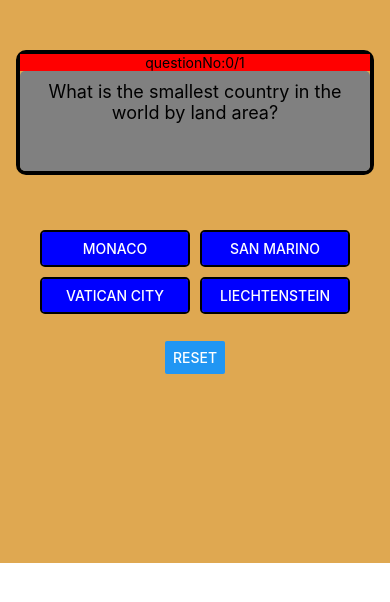
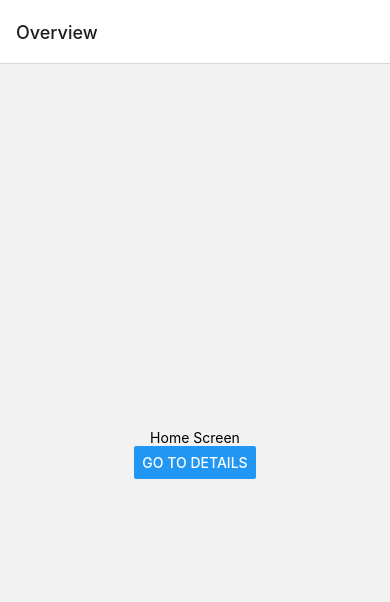
Before and after one commit to narangrg443/expo-react-native, a React Native app: screen / in a window 390 px wide. Shown: the top 602 px of the page. Built offline with nearby package versions, Linux system fonts and the light colour scheme.

Commit message:
navigate one screen to other

```diff
--- a/App.js
+++ b/App.js
@@ -1,111 +1,50 @@
-import React,{useState} from 'react';
-import { View, Text, FlatList,Button } from 'react-native';
-import { styles } from './style/AppStyle';
-import Checkbox from 'expo-checkbox';
-import questions from './components/Questions';
+// In App.js in a new project
+
+import * as React from 'react';
+import { View, Text,Button } from 'react-native';
+import { NavigationContainer } from '@react-navigation/native';
+import { createNativeStackNavigator } from '@react-navigation/native-stack';
 
 
 
-
-export default function App() {
-  const [questionNo,setQuestionNo]=useState(0);
-  const [goNext,setGoNext]=useState(false);
-  const [score,setScore]=useState(0);
-  const [answerColor,setAnswerColor]=useState(['blue','blue','blue','blue'])
-
-
-  const renderItem = ({ item,index}) => (
-    <View style={styles.answerOption}>
-      <Button style={styles.answerText} title={item}
-   onPress={()=>handleAnswer(index)}
-     color={answerColor[index]}
-
+function HomeScreen({ navigation }) {
+  return (
+    <View style={{ flex: 1, alignItems: 'center', justifyContent: 'center' }}>
+      <Text>Home Screen</Text>
+      <Button
+        title="Go to Details"
+        onPress={() => navigation.navigate('Details',{name:'anil'})}
       />
     </View>
   );
-
-  //next question handler
-const nextQuestion=()=>{
-  if(goNext){
-    if(questionNo>=questions.length-1){setScore(0)}
-  setQuestionNo(prev=>prev>questions.length-2?0:prev+1);
-  setGoNext(false);
-  setAnswerColor(prev=>prev.map(data=>'blue'));
 }
 
-}
-// answer handleer
- const handleAnswer=(id)=>{
-   //if answer is correct
-
-   if(id===questions[questionNo].answer){
-
-     if(!goNext){setScore(prev=>prev+1);}
-     setAnswerColor(prev=>{
-      const updatedColor=[...prev]
-      updatedColor[id]='green';
-      return updatedColor;
-
-      });
-    }else{
-      //if answer is incorrect
-      setAnswerColor(prev=>{
-        const updatedColor=[...prev];
-        updatedColor[id]='red';
-        return updatedColor;
-      })
-    }
-
-    setGoNext(true);
- }
-
-
-
+function DetailsScreen({ navigation }) {
   return (
-
-
-    <View style={styles.container}>
-
-      <View style={styles.questionContainer}>
-
-
-        <Text style={{textAlign:'center',backgroundColor:'red'}}>questionNo:{`${score}/${questionNo+1}`}</Text>
-
-
-        <Text style={styles.question}>{questions[questionNo].question}</Text>
-
-
-      </View>
-
-          <View style={styles.nextButton}>
-         {goNext?(
-
-
-         <Button title="next" onPress={nextQuestion}/>
-         ):null
-
-    }
-    </View>
-
-
-
-
-
-      <FlatList
-        data={questions[questionNo].options }
-        keyExtractor={(item,i) =>i.toString()}
-        renderItem={renderItem}
-        numColumns={2} // Set the number of columns as needed
+    <View style={{ flex: 1, alignItems: 'center', justifyContent: 'center' }}>
+      <Text>Details Screen</Text>
+      <Button
+        title="Go to Details... again"
+        onPress={() => navigation.push('Details')}
       />
-      <View style={styles.myButton} >
-  <Button title="reset" onPress={()=>{
-           //reset
-           setQuestionNo(0)
-           setScore(0)
-           setAnswerColor(prev=>prev.map(color=>'blue'));
-         }}
-         />
-         </View>
+      <Button title="Go to Home" onPress={() => navigation.navigate('Home')} />
+      <Button title="Go back" onPress={() => navigation.goBack()} />
     </View>
   );
 }
+
+const Stack = createNativeStackNavigator();
+
+function App() {
+  return (
+    <NavigationContainer>
+      <Stack.Navigator initialRouteName="Home">
+        <Stack.Screen name="Home" component={HomeScreen} options={{title:'Overview'}} />
+
+
+        <Stack.Screen name="Details" component={DetailsScreen} />
+      </Stack.Navigator>
+    </NavigationContainer>
+  );
+}
+export default App;
--- a/components/Questions.jsx
+++ /dev/null
@@ -1,80 +0,0 @@
-const questions= [
-  {
-    question: "What is the smallest country in the world by land area?",
-    options: ["Monaco", "San Marino", "Vatican City", "Liechtenstein"],
-    answer: 2
-  },
-  {
-    question: "Which river flows through the city of Cairo, Egypt?",
-    options: ["Tigris River", "Nile River", "Euphrates River", "Amazon River"],
-    answer: 1
-  },
-  {
-    question: "What is the largest island in the Mediterranean Sea?",
-    options: ["Sardinia", "Sicily", "Corsica", "Crete"],
-    answer: 1
-  },
-  {
-    question: "In which country would you find the ancient city of Machu Picchu?",
-    options: ["Peru", "Mexico", "Bolivia", "Chile"],
-    answer: 0
-  },
-  {
-    question: "What is the tallest waterfall in the world?",
-    options: ["Victoria Falls", "Angel Falls", "Niagara Falls", "Iguazu Falls"],
-    answer: 1
-  },
-  {
-    question: "Which African country is known as the 'Rainbow Nation'?",
-    options: ["Nigeria", "Egypt", "South Africa", "Kenya"],
-    answer: 2
-  },
-  {
-    question: "Which U.S. state is known as the 'Sunshine State'?",
-    options: ["California", "Florida", "Hawaii", "Texas"],
-    answer: 1
-  },
-  {
-    question: "What is the largest coral reef system in the world?",
-    options: ["Great Barrier Reef", "Belize Barrier Reef", "Red Sea Coral Reef", "Florida Keys Reef"],
-    answer: 0
-  },
-  {
-    question: "Which Asian country is known as the 'Land of the Rising Sun'?",
-    options: ["China", "India", "South Korea", "Japan"],
-    answer: 3
-  },
-  {
-    question: "What is the official language of New Zealand?",
-    options: ["English", "Maori", "Dutch", "Spanish"],
-    answer: 0
-  },
-  {
-    question: "Which mountain range spans the border between the United States and Canada?",
-    options: ["Andes", "Himalayas", "Rocky Mountains", "Alps"],
-    answer: 2
-  },
-  {
-    question: "In which country is the ancient city of Athens located?",
-    options: ["Turkey", "Italy", "Greece", "Spain"],
-    answer: 2
-  },
-  {
-    question: "Which country is known as the 'Land of Fire and Ice'?",
-    options: ["Greenland", "Iceland", "Norway", "Finland"],
-    answer: 1
-  },
-  {
-    question: "What is the capital of Canada?",
-    options: ["Toronto", "Montreal", "Vancouver", "Ottawa"],
-    answer: 3
-  },
-  {
-    question: "Which river flows through the city of Budapest?",
-    options: ["Danube River", "Tisza River", "Rhine River", "Volga River"],
-    answer: 0
-  }
-];
-export default questions;
-// Combine the original quiz questions with the additional questions
-// const worldQuiz = worldQuiz.concat(additionalWorldQuizQuestions);
--- a/package.json
+++ b/package.json
@@ -9,12 +9,16 @@
     "web": "expo start --web"
   },
   "dependencies": {
+    "@react-navigation/native": "^6.1.9",
+    "@react-navigation/native-stack": "^6.9.16",
     "expo": "~49.0.13",
     "expo-checkbox": "^2.5.0",
     "expo-status-bar": "~1.6.0",
     "react": "18.2.0",
     "react-native": "0.72.5",
-    "react-native-masked-text": "^1.13.0"
+    "react-native-masked-text": "^1.13.0",
+    "react-native-safe-area-context": "4.6.3",
+    "react-native-screens": "~3.22.0"
   },
   "devDependencies": {
     "@babel/core": "^7.20.0"
--- a/style/AppStyle.js
+++ b/style/AppStyle.js
@@ -2,60 +2,12 @@
 
 export const styles = StyleSheet.create({
   container: {
-    flex:2/3,
+    flex:1,
     justifyContent: 'center',
     alignItems: 'center',
     backgroundColor: '#dfa851',
 
   },
-  questionContainer:{
-
-  marginTop:50,
-  margin:10,
-  borderWidth:4,
-   borderColor:'black',
-    borderRadius:10,
-  },
-  question:{
-      width:350,
-    height:100,
-    borderRadius:5,
-    padding:10,
-    backgroundColor:'grey',
-    fontSize:18,
-   textAlign:'center',
-   textAlignVertical:'center',
-
-  },
-answerOption:{
- width:150,
-  borderWidth:2.5,
-  borderRadius:5,
-  borderColor:'black',
-  margin:5,
-},
-answerText:{
-  fontSize:10,
-  width:100,
-  height:30,
-  backgroundColor:'green',
-  borderRadius:5,
-   textAlign:'center',
-   textAlignVertical:'center',
 
 
-},
-nextButton:{
-  width:200,
-  height:40,
-
-
-
-},
-myButton:{
- flex:10,
-
-
-}
-
 });
```
Also changed, not shown: components/CheckBox.js (deleted, +0 -18 lines), components/Form.js (deleted, +0 -24 lines), components/Input.js (deleted, +0 -18 lines), components/TodoList.js (deleted, +0 -33 lines), 1 other file (tests, documents, lock files or other folders).
